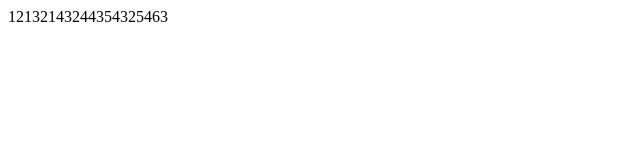
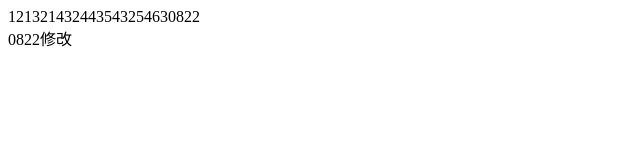
Before and after one commit to catp888/vue0821, a plain HTML site: page index.html in a window 1280 px wide. Shown: the whole page, without its empty margins (0-640 px from the left). Drawn offline with Linux system fonts and the light colour scheme.

Commit message:
0822 update index.html

```diff
--- a/index.html
+++ b/index.html
@@ -5,7 +5,8 @@
     <meta name="viewport" content="width=device-width, initial-scale=1.0">
     <meta http-equiv="X-UA-Compatible" content="ie=edge">
     <title>Document</title>
-    <div>12132143244354325463</div>
+    <div>121321432443543254630822</div>
+	<div>0822修改</div>
 </head>
 <body>
 
```
